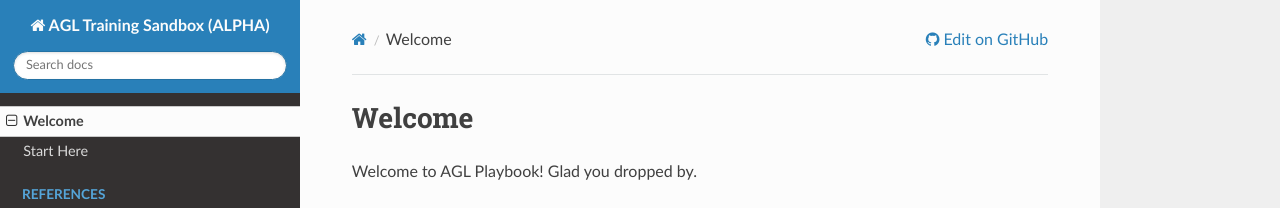
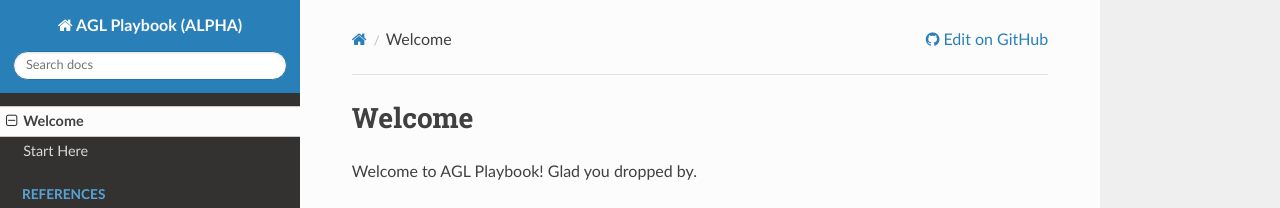
Before and after one commit to batgne/agileDocs, an MkDocs documentation site: the page built from docs/index.md, in a window 1280 px wide. Shown: the top 208 px of the page. Built offline with MkDocs 1.6.1, drawn with Linux system fonts in a browser that asks for light colours; nearby versions of some CDN libraries.

Commit message:
Update mkdocs.yml

```diff
--- a/mkdocs.yml
+++ b/mkdocs.yml
@@ -1,4 +1,4 @@
-site_name: AGL Training Sandbox (ALPHA)
+site_name: AGL Playbook (ALPHA)
 repo_url: https://github.com/batgne/agileDocs/
 
 theme:
```
